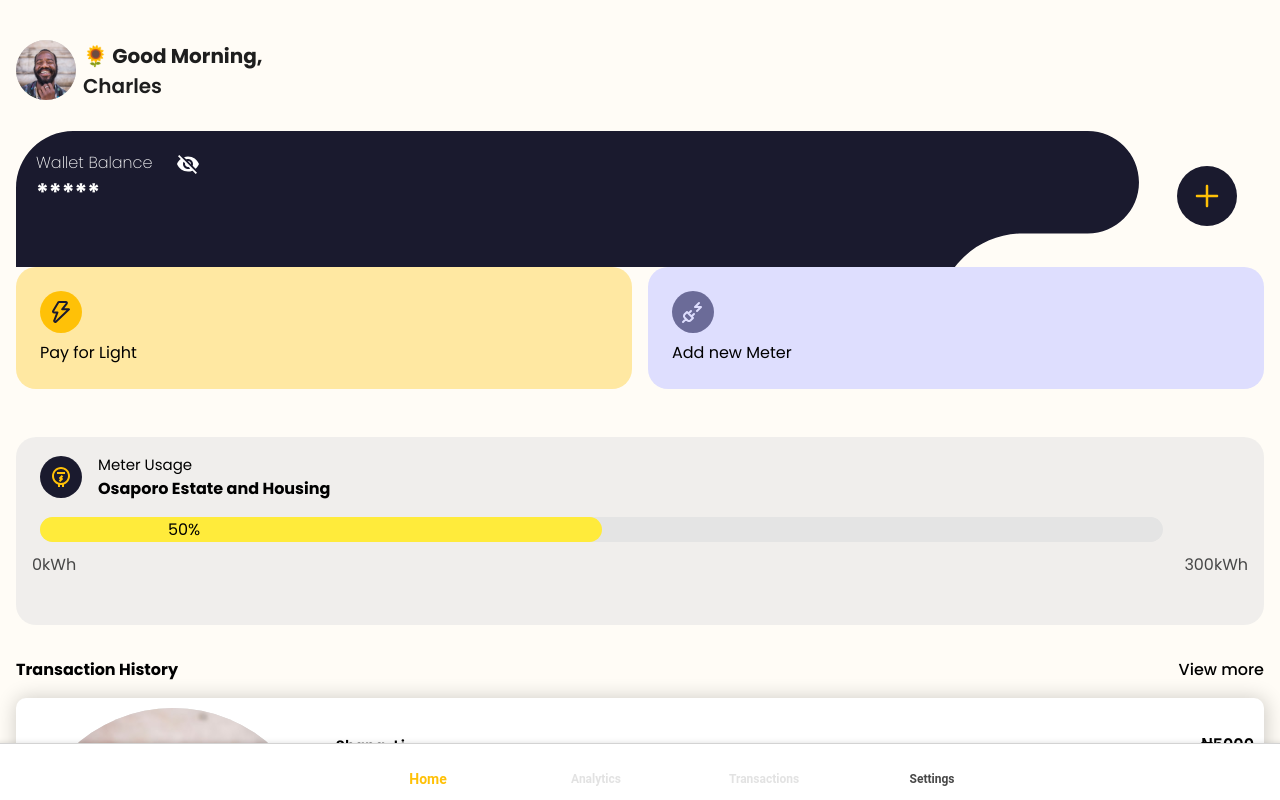
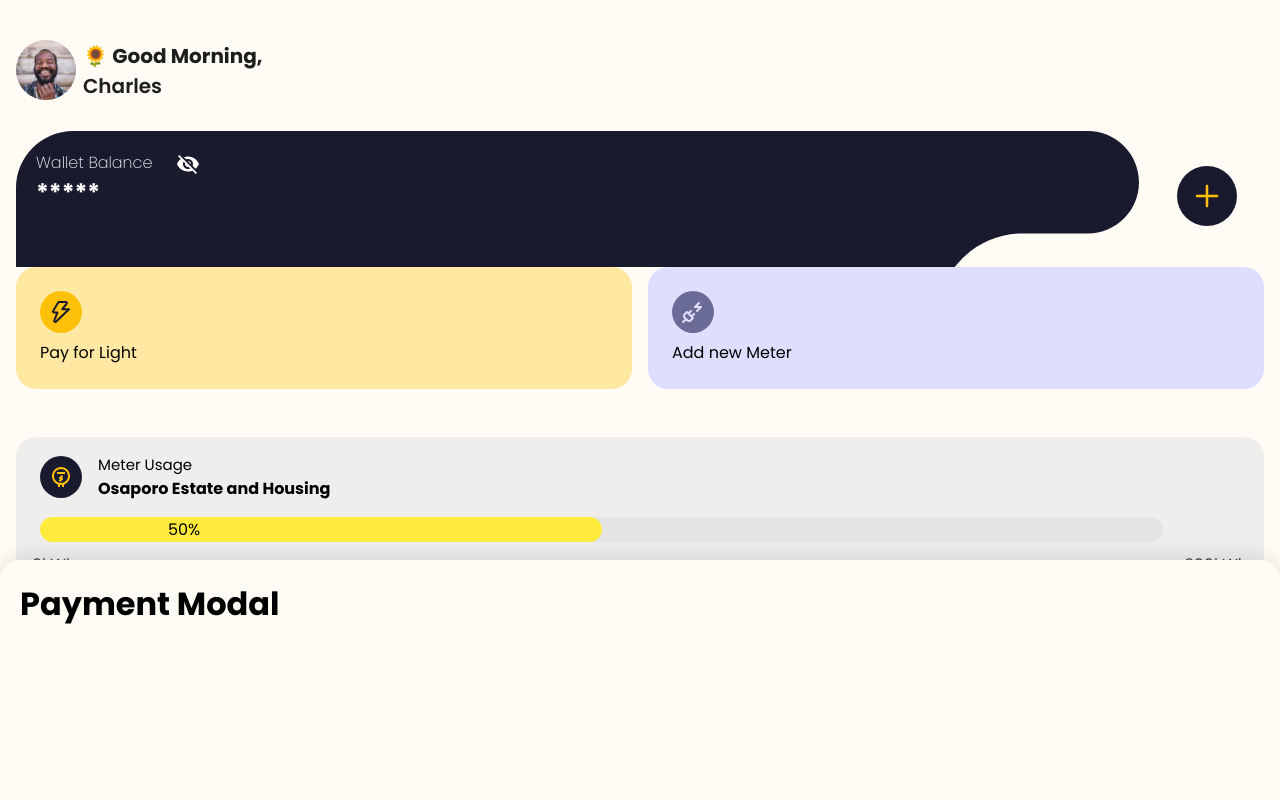
Before and after one commit to mrauthentik/pawa, a React (Vite) app in the folder pawa-sure/: page /dashboard in a window 1280 px wide. Both pictures are taken after a click on the picture 1206 px from the left and 196 px from the top of the page. Shown: the top 800 px of the page. Built offline with nearby package versions, Linux system fonts and the light colour scheme; some icons are missing.

Commit message:
feat: add PayModal styling and integrate into UserDashboard

```diff
--- a/pawa-sure/src/App.css
+++ b/pawa-sure/src/App.css
@@ -635,3 +635,27 @@ button:active{
         scale: 1.06;
     }
 }
+
+/* Styling for Pay Modal starts here */
+.payModal-container{
+    position: fixed;
+    bottom: 0;
+    left: 0;
+    right: 0;
+    height: 30vh;
+    background-color: var(--bg-color);
+    box-shadow:0 -4px 20px rgba(0,0,0,0.1) ;
+    border-top-left-radius: 20px;
+    border-top-right-radius: 20px;
+    padding: 20px;
+    z-index: 1000;
+    animation: slideUp 0.3s ease-in-out;
+}
+@keyframes slideUp {
+    from {
+      transform: translateY(100%);
+    }
+    to {
+      transform: translateY(0%);
+    }
+  }
--- a/pawa-sure/src/Components/PayModal.tsx
+++ b/pawa-sure/src/Components/PayModal.tsx
@@ -2,7 +2,7 @@ import React from 'react'
 
  const PayModal: React.FC = () => {
     return (
-        <div>
+        <div className='payModal-container'>
             <h1>Payment Modal</h1>
         </div>
     )
--- a/pawa-sure/src/Components/UserDashboard.tsx
+++ b/pawa-sure/src/Components/UserDashboard.tsx
@@ -91,6 +91,7 @@ const togglePayModal = () =>{
       </div>
       <TransactionHistory />
       <BottomNav />
+      {showPayModal && <PayModal />}
     </div>
   )
 }
```
